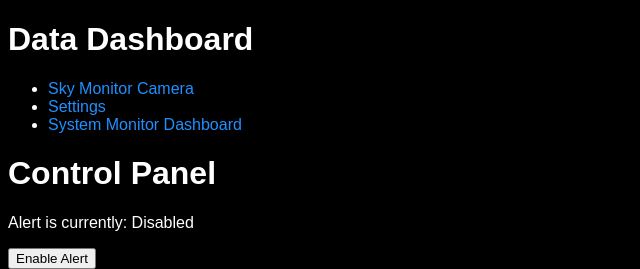
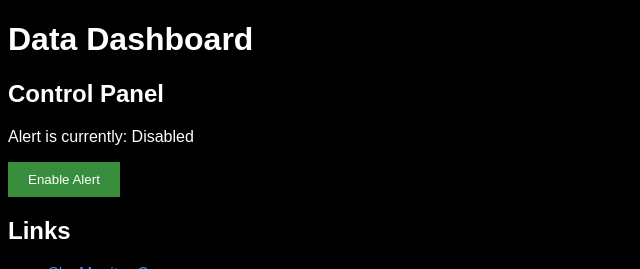
Before and after one commit to robertrongen/WeatherMonitor, a Flask app: page / in a window 1280 px wide; the page is wider, and only the part inside the window is pictured. Shown: the top 269 px of that part, without its empty margins (0-640 px from the left). Run offline with Flask 3, Linux system fonts and the light colour scheme; data that the repository does not hold is empty.

Commit message:
added color to button

```diff
--- a/templates/index.html
+++ b/templates/index.html
@@ -18,26 +18,27 @@
 <body>
     <div id="app"> <!-- Ensure Vue controls this part of the DOM -->
         <h1>Data Dashboard</h1>
+        <h2>Control Panel</h1>
         <div>
-            <ul>
+            {% if alert_active %}
+                <p>Alert is currently: Enabled</p>
+                <form action="{{ url_for('disable_alert') }}" method="post">
+                    <button type="submit" style="background-color: #d32f2f; color: white; border: none; padding: 10px 20px; cursor: pointer;">Disable Alert</button>
+                </form>
+            {% else %}
+                <p>Alert is currently: Disabled</p>
+                <form action="{{ url_for('enable_alert') }}" method="post">
+                    <button type="submit" style="background-color: #388e3c; color: white; border: none; padding: 10px 20px; cursor: pointer;">Enable Alert</button>
+                </form>
+            {% endif %}
+        </div>
+        <div>
+            <h2>Links</h1>
+                <ul>
                 <li><a href="http://allsky.local/allsky/index.php">Sky Monitor Camera</a></li>
                 <li><a href="/settings">Settings</a></li>
                 <li><a href="/dashboard">System Monitor Dashboard</a></li>
             </ul>
-        </div>
-        <div>
-            <h1>Control Panel</h1>
-            {% if alert_active %}
-                <p>Alert is currently: Enabled</p>
-                <form action="{{ url_for('disable_alert') }}" method="post">
-                    <button type="submit">Disable Alert</button>
-                </form>
-            {% else %}
-                <p>Alert is currently: Disabled</p>
-                <form action="{{ url_for('enable_alert') }}" method="post">
-                    <button type="submit">Enable Alert</button>
-                </form>
-            {% endif %}
         </div>
         <table>
             <thead>
```
